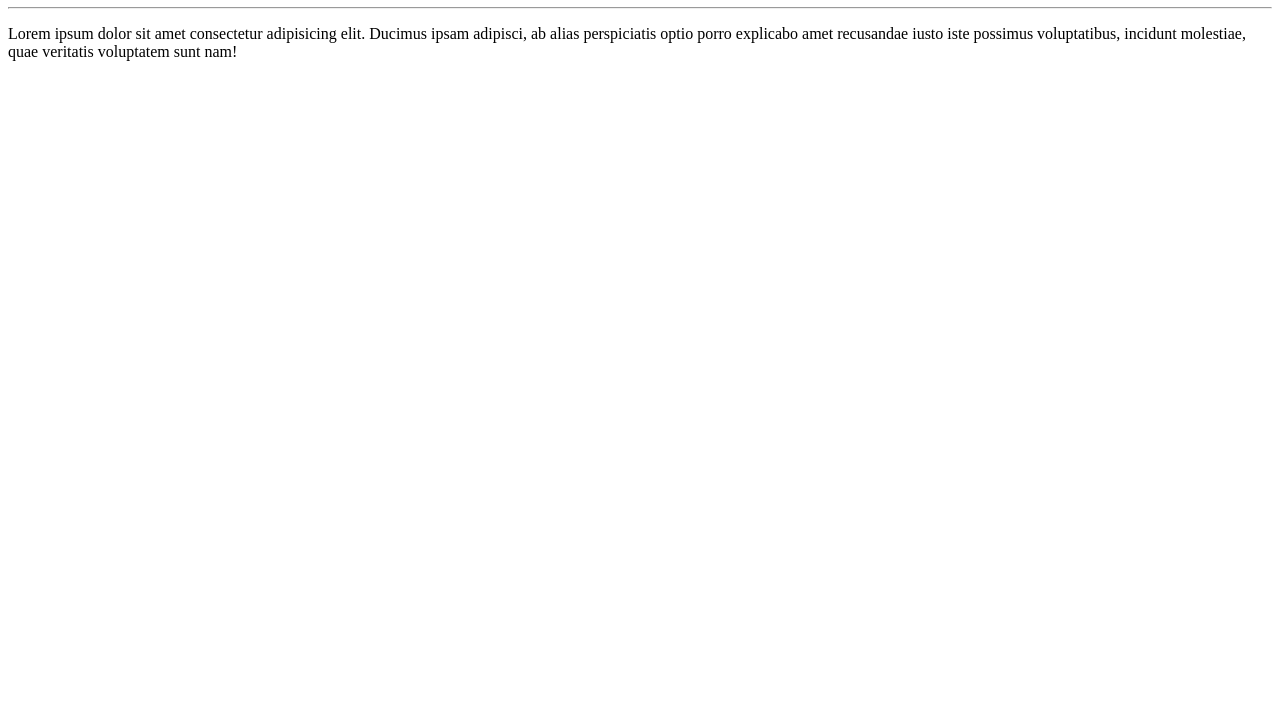
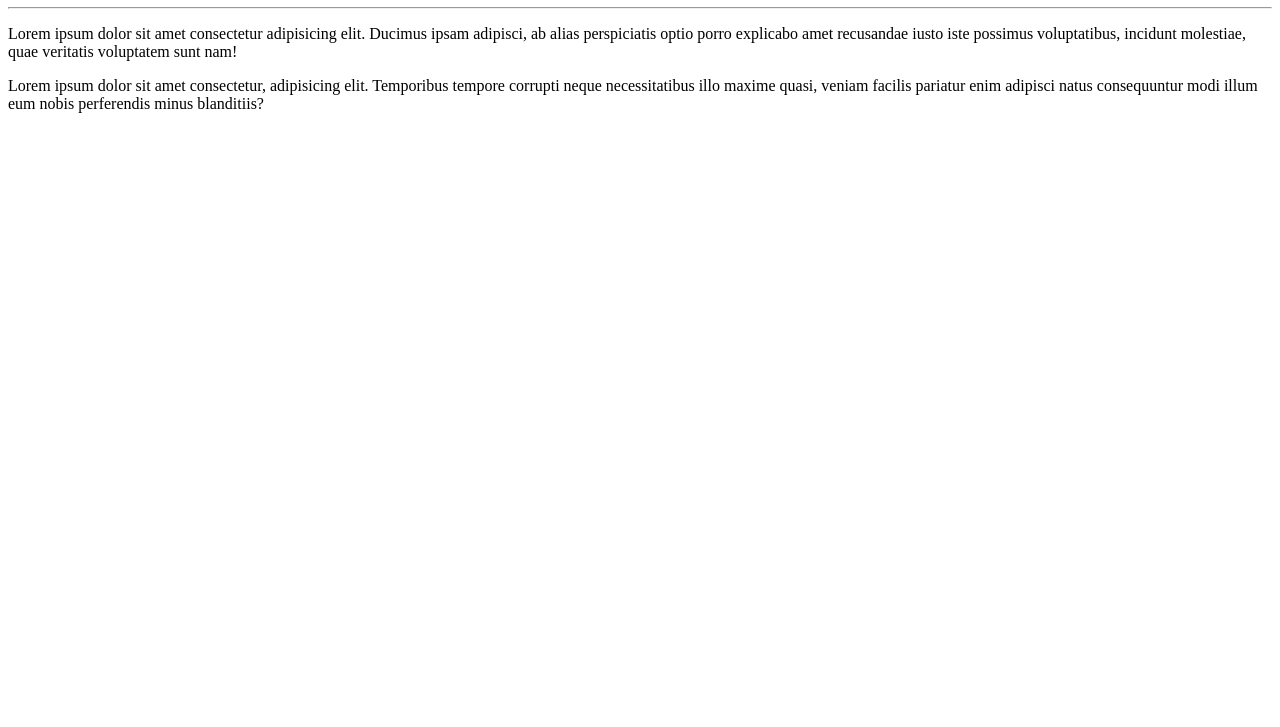
Before and after one commit to LucasSilvaTADS/Ola-Mundo, a plain HTML site: page site-exemplo/index.html in a window 1280 px wide. Shown: the part 73-800 px from the top of the page. Drawn offline with Linux system fonts and the light colour scheme.

Commit message:
adicionei um paragrafo

```diff
--- a/site-exemplo/index.html
+++ b/site-exemplo/index.html
@@ -11,5 +11,7 @@
     <hr>
     <p>Lorem ipsum dolor sit amet consectetur adipisicing elit. Ducimus ipsam adipisci, ab alias perspiciatis optio porro explicabo amet recusandae iusto iste possimus voluptatibus, incidunt molestiae, quae veritatis voluptatem sunt nam!</p>
 
+    <p>Lorem ipsum dolor sit amet consectetur, adipisicing elit. Temporibus tempore corrupti neque necessitatibus illo maxime quasi, veniam facilis pariatur enim adipisci natus consequuntur modi illum eum nobis perferendis minus blanditiis?</p>
+
 </body>
 </html>
```
